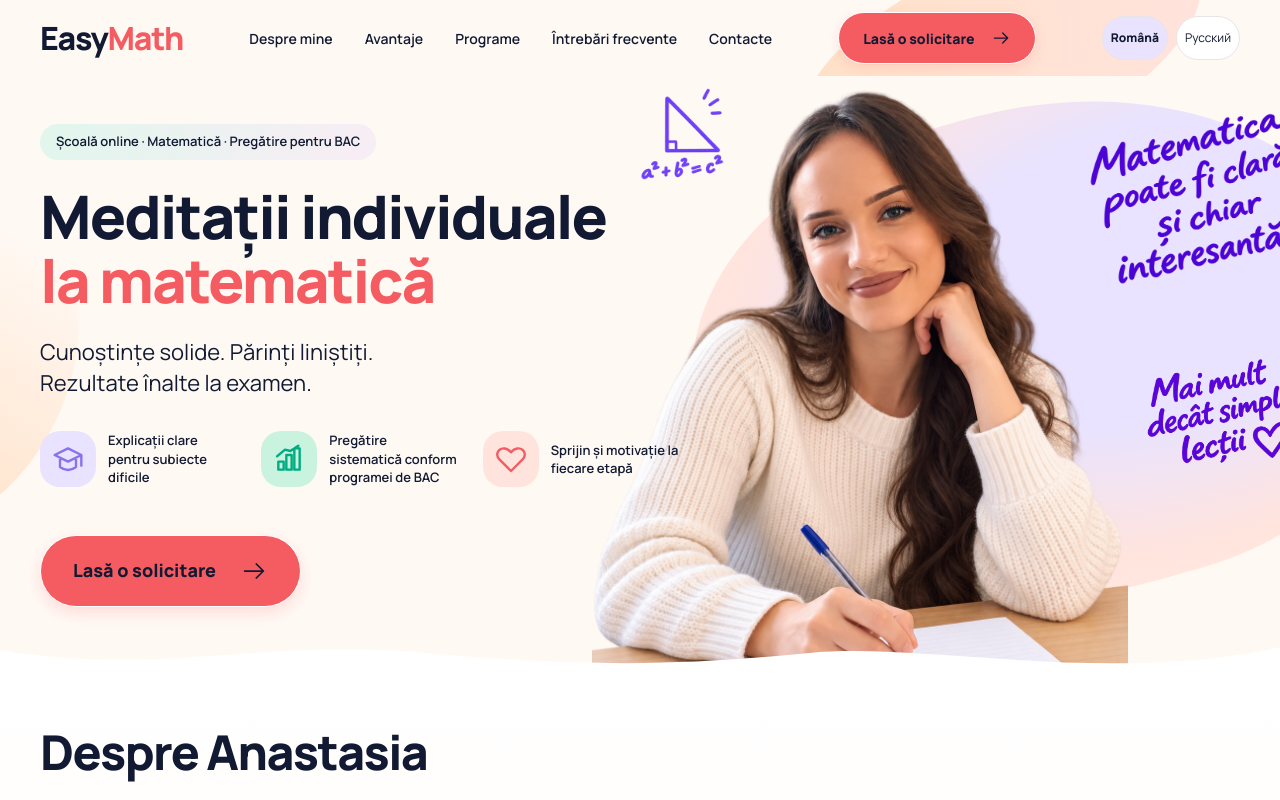
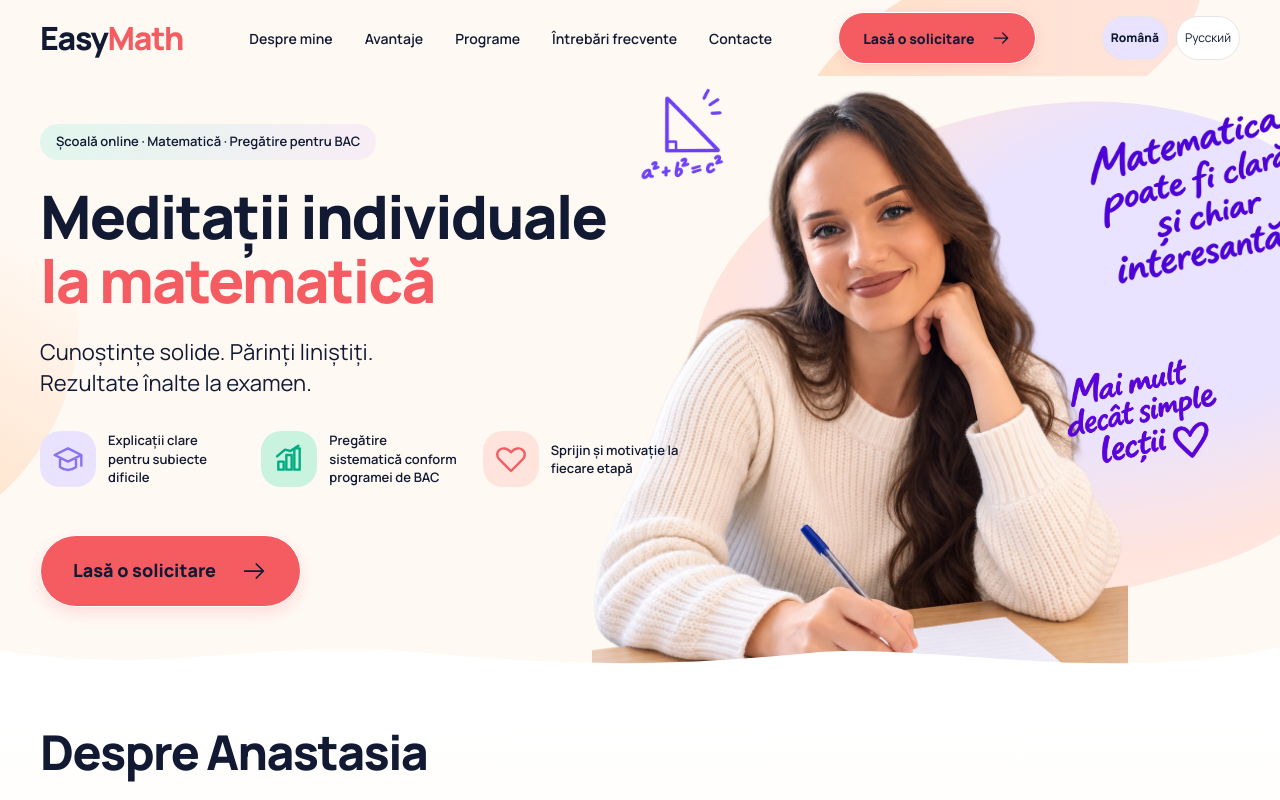
Before and after one commit to TrixterXD/math-bac-landing, a Next.js app: page /ro in a window 1280 px wide. Shown: the top 800 px of the page. Built offline with nearby package versions, Linux system fonts and the light colour scheme; no server answers.

Commit message:
fix: polish Hero decorations and UI

```diff
--- a/src/components/Hero/Hero.module.css
+++ b/src/components/Hero/Hero.module.css
@@ -187,7 +187,7 @@
 
 .lessonNote {
   top: 15rem;
-  right: -5rem;
+  right: 0;
   width: 12rem;
 }
 
@@ -312,7 +312,7 @@
 
   .lessonNote {
     top: var(--space-8);
-    right: 0;
+    right: var(--space-4);
     width: min(27%, 8rem);
   }
 
--- a/src/i18n/ru.ts
+++ b/src/i18n/ru.ts
@@ -126,7 +126,7 @@ export const ru = {
       close: "Закрыть",
       biography: [
         "Привет! Я Анастасия, основательница этого образовательного проекта и преподаватель математики с опытом работы более 5 лет.",
-        "Моя история в мире математики началась ещё в лицее, когда я поняла, как сильно мне нравится объяснять, помогать и делать сложные вещи более понятными.",
+        "Моя история в мире математики началась ещё в школе, когда я поняла, как сильно мне нравится объяснять, помогать и делать сложные вещи более понятными.",
         "За эти годы я работала с десятками учеников, у каждого из которых были свой темп, свои трудности и цели.",
         "Я создала этот проект из желания дать ученикам больше, чем просто уроки математики: среду, в которой они могут свободно задавать вопросы, учиться в своём темпе и развивать уверенность в собственных силах.",
         "Я верю, что каждый ученик может добиться хороших результатов, если получает правильную поддержку и наставничество!",
@@ -174,7 +174,8 @@ export const ru = {
         title: "IX класс",
         groups: [
           {
-            content: "Закрепление школьной программы, углублённое изучение важных понятий и систематическая подготовка к национальному выпускному экзамену за курс гимназии с решением экзаменационных вариантов.",
+            content:
+              "Закрепление школьной программы, углублённое изучение важных понятий и систематическая подготовка к национальному выпускному экзамену за курс гимназии с решением экзаменационных вариантов.",
           },
         ],
       },
@@ -183,11 +184,13 @@ export const ru = {
         groups: [
           {
             heading: "X–XII классы",
-            content: "Понимание и углублённое изучение школьной программы, решение сложных упражнений и подготовка к семестровым контрольным работам.",
+            content:
+              "Понимание и углублённое изучение школьной программы, решение сложных упражнений и подготовка к семестровым контрольным работам.",
           },
           {
             heading: "Подготовка к экзамену BAC",
-            content: "Интенсивная программа подготовки с повторением материала, решением экзаменационных вариантов и отработкой заданий, чтобы получить как можно более высокий результат на BAC.",
+            content:
+              "Интенсивная программа подготовки с повторением материала, решением экзаменационных вариантов и отработкой заданий, чтобы получить как можно более высокий результат на BAC.",
           },
         ],
       },
```
